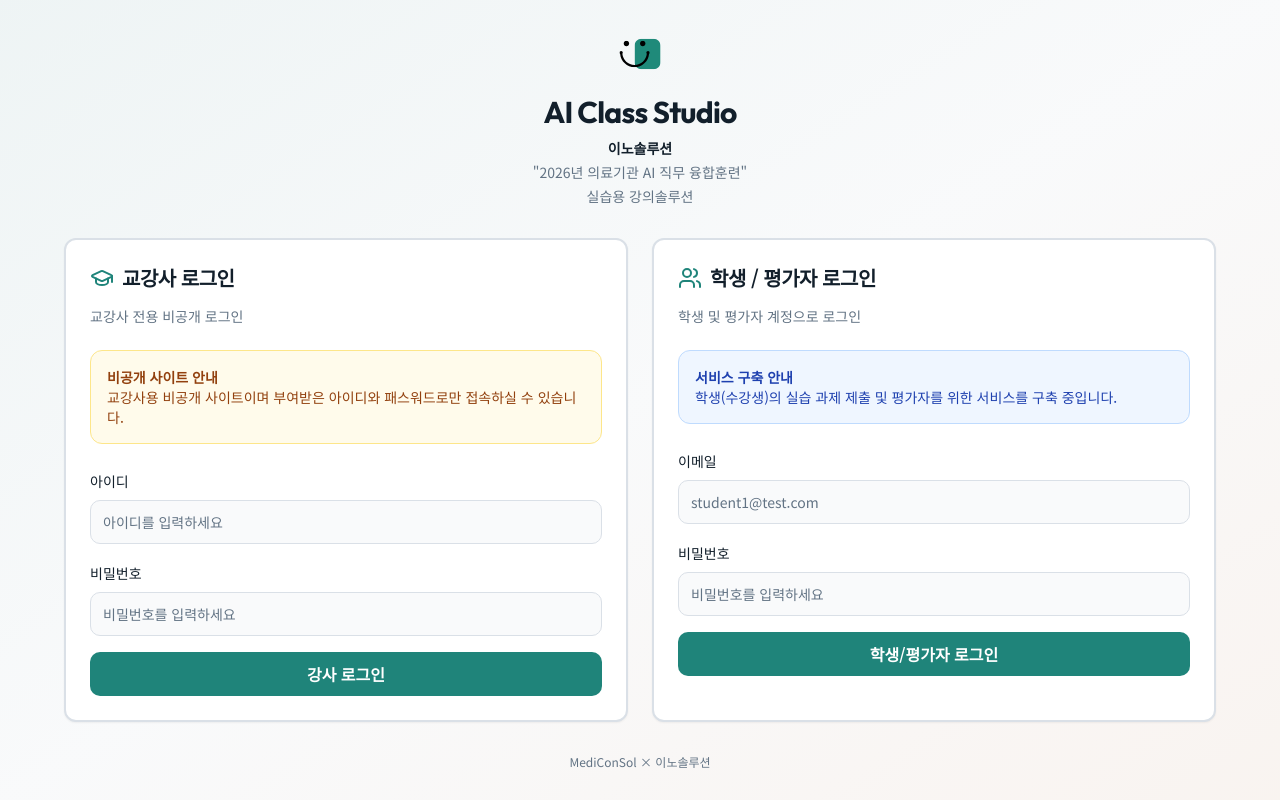
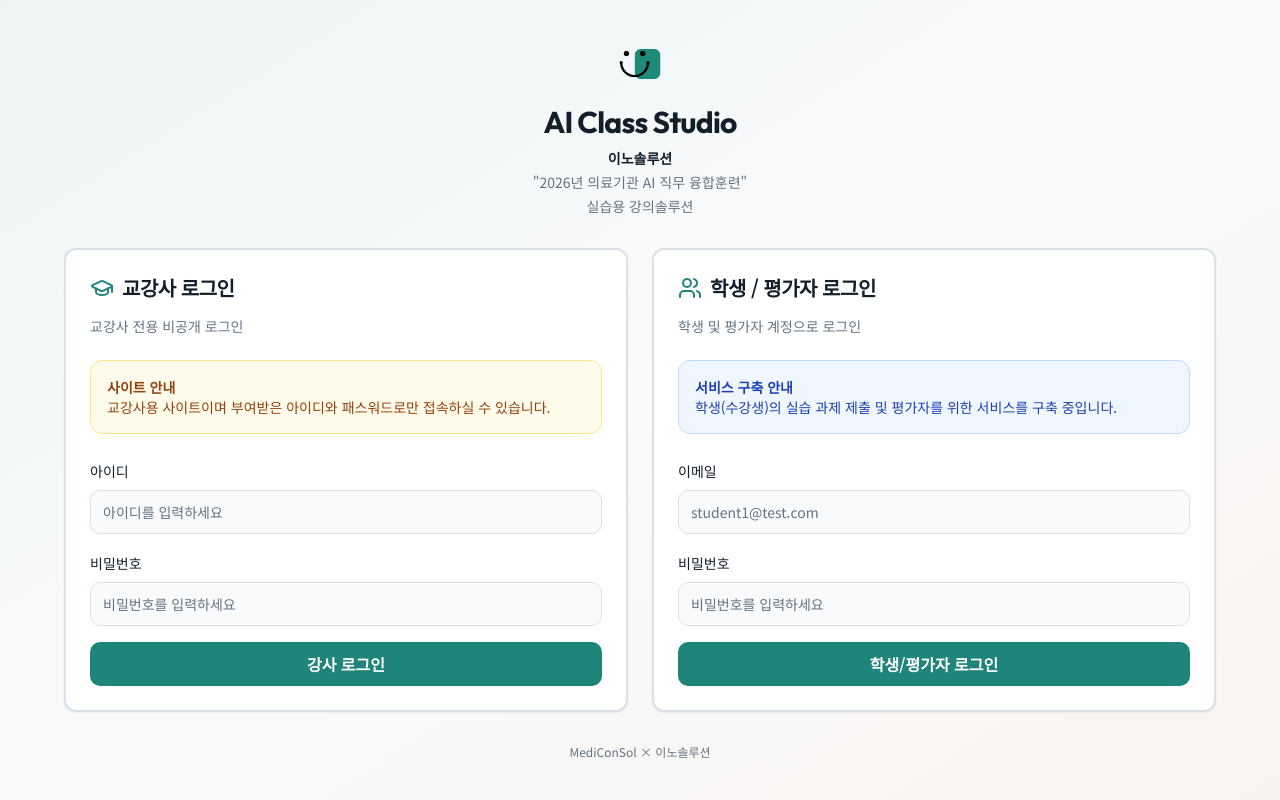
Before and after one commit to mediconsol/ai_class_studio, a React (Vite) app: page /login in a window 1280 px wide. Built offline with nearby package versions, Linux system fonts and the light colour scheme; no server answers; the HTML template or start-up script is replaced by a standard one.

Commit message:
refactor(ui): 교강사 로그인 안내 문구에서 '비공개' 단어 제거
- '비공개 사이트 안내' → '사이트 안내'
- '교강사용 비공개 사이트이며' → '교강사용 사이트이며'

```diff
--- a/src/pages/Login.tsx
+++ b/src/pages/Login.tsx
@@ -96,9 +96,9 @@
               {/* Notice */}
               <div className="mb-6 p-4 rounded-lg bg-amber-50 dark:bg-amber-950/20 border border-amber-200 dark:border-amber-800">
                 <p className="text-sm text-amber-800 dark:text-amber-200">
-                  <strong>비공개 사이트 안내</strong>
+                  <strong>사이트 안내</strong>
                   <br />
-                  교강사용 비공개 사이트이며 부여받은 아이디와 패스워드로만 접속하실 수 있습니다.
+                  교강사용 사이트이며 부여받은 아이디와 패스워드로만 접속하실 수 있습니다.
                 </p>
               </div>
 
```
